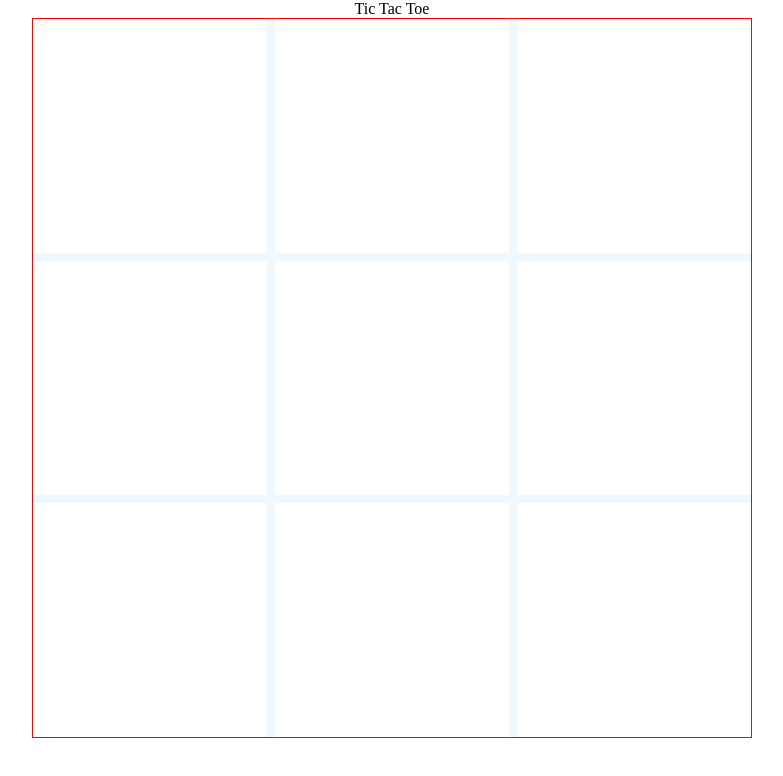
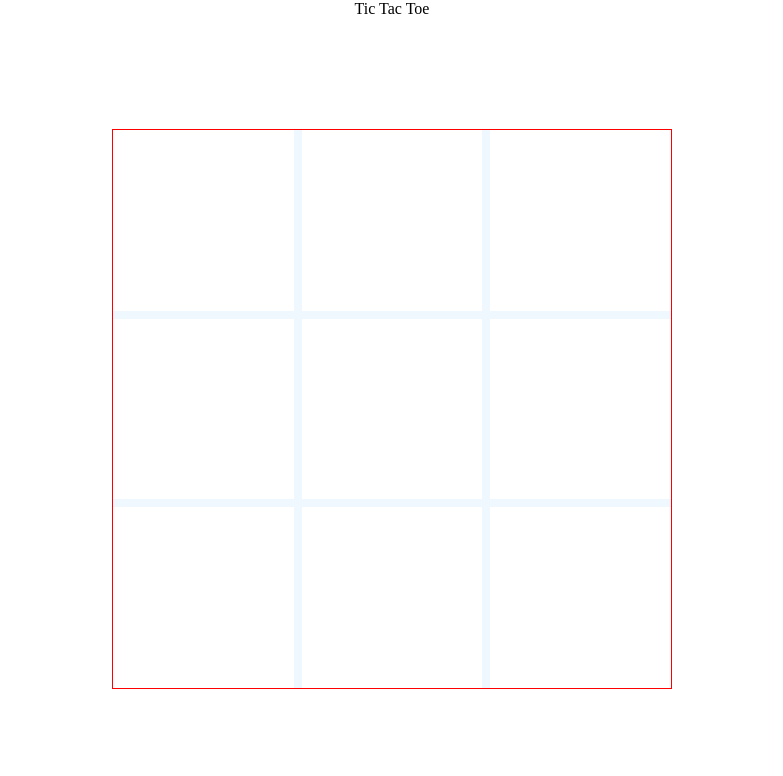
Before and after one commit to ArthurAlbert990/odin-tic-tac-toe, a plain HTML site: page index.html in a window 1280 px wide. Shown: the whole page, without its empty margins (248-1031 px from the left). Drawn offline with Linux system fonts and the light colour scheme.

Commit message:
Update basic style

```diff
--- a/style.css
+++ b/style.css
@@ -11,8 +11,8 @@ body{
 
 .gameGrid{
     display: grid;
-    grid-template-columns: repeat(3,auto);
-    grid-template-rows: repeat(3,auto);
+    grid-template-columns: repeat(3,1fr);
+    grid-template-rows: repeat(3,1fr);
     gap: 0.5rem;
 
     width: 100%;
@@ -24,6 +24,8 @@ body{
     justify-content: center;
     align-items: center;
     background-color: white;
+
+    font-size: 4rem;
 }
 
 body{
@@ -33,8 +35,8 @@ body{
 }
 
 .container{
-    height: 90vh;
-    width: 90vh;
+    height: 70vh;
+    width: 70vh;
     border: 1px solid red;
     display: flex;
     flex-direction: column;
@@ -43,3 +45,11 @@ body{
 
     background-color: aliceblue;
 }
+.boardContainer{
+    display: flex;
+    flex-direction: column;
+    justify-content: center;
+    align-items: center;;
+    width: 100%;
+    height: 100%;
+}
```
